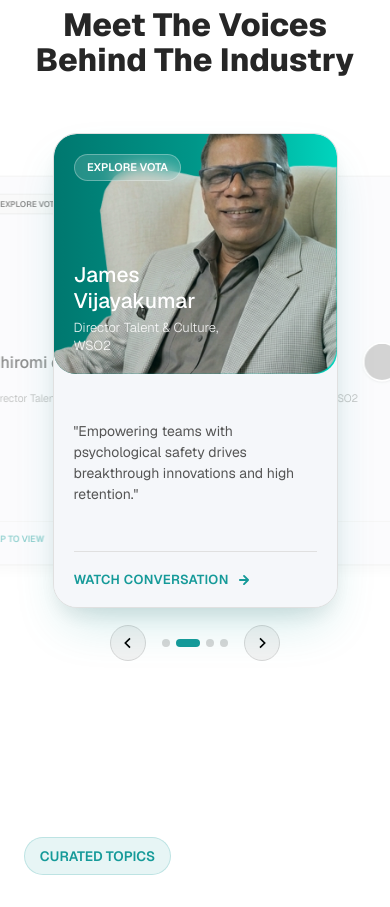
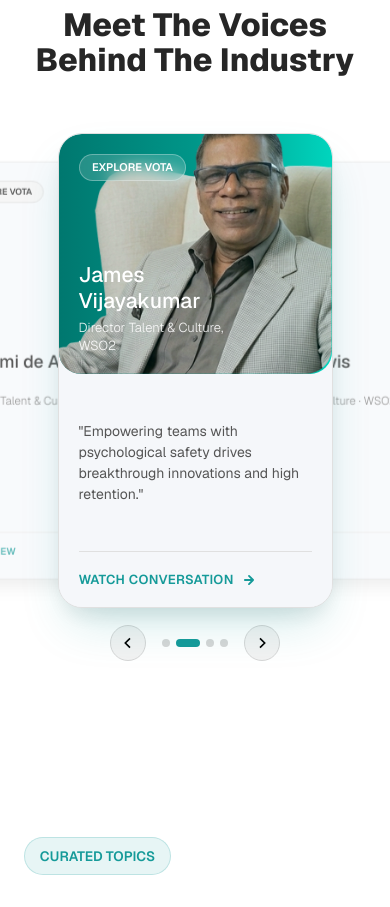
Before and after one commit to career141-dev/VOICE_OF_TALENT_LANDING, a Next.js app: page / in a window 390 px wide. Shown: the part 2060-2967 px from the top of the page. Built offline with nearby package versions, Linux system fonts and the light colour scheme; grey boxes are pictures that could not be loaded; a web font is replaced by a local one.

Commit message:
Increase side cards spread offset and visibility in mobile 3-card stack

```diff
--- a/src/app/components/SpeakerSection.tsx
+++ b/src/app/components/SpeakerSection.tsx
@@ -251,7 +251,7 @@ export default function VoicesSlider() {
         onMouseEnter={() => setIsPaused(true)}
         onMouseLeave={() => setIsPaused(false)}
       >
-        <div className="relative h-[480px] w-full max-w-[380px] mx-auto flex items-center justify-center">
+        <div className="relative h-[480px] w-full max-w-[420px] mx-auto flex items-center justify-center">
           {voicesData.map((item, index) => {
             const count = voicesData.length;
             let offset = (index - activeMobileIndex + count) % count;
@@ -282,11 +282,11 @@ export default function VoicesSlider() {
                 }}
                 className="absolute top-0 flex flex-col justify-between overflow-hidden bg-[#F5F7FA] rounded-[24px] border-[1.5px] border-[#E0E0E0] cursor-grab active:cursor-grabbing"
                 animate={{
-                  x: isCenter ? "0%" : isLeft ? "-38%" : "38%",
-                  scale: isCenter ? 1 : 0.82,
+                  x: isCenter ? "0%" : isLeft ? "-50%" : "50%",
+                  scale: isCenter ? 1 : 0.88,
                   zIndex: isCenter ? 20 : 10,
-                  opacity: isCenter ? 1 : 0.45,
-                  rotateY: isCenter ? 0 : isLeft ? 12 : -12,
+                  opacity: isCenter ? 1 : 0.65,
+                  rotateY: isCenter ? 0 : isLeft ? 8 : -8,
                 }}
                 transition={{
                   type: "spring",
@@ -295,11 +295,11 @@ export default function VoicesSlider() {
                   mass: 0.8,
                 }}
                 style={{
-                  width: "285px",
+                  width: "275px",
                   height: "475px",
                   boxShadow: isCenter
                     ? "0 24px 48px -12px rgba(21,154,153,0.22), 0 12px 24px -8px rgba(0,0,0,0.12)"
-                    : "0 10px 25px -10px rgba(0,0,0,0.1)",
+                    : "0 14px 28px -10px rgba(0,0,0,0.15)",
                 }}
               >
                 {/* ── Center Card: Rich Active Web Hover State ── */}
```
